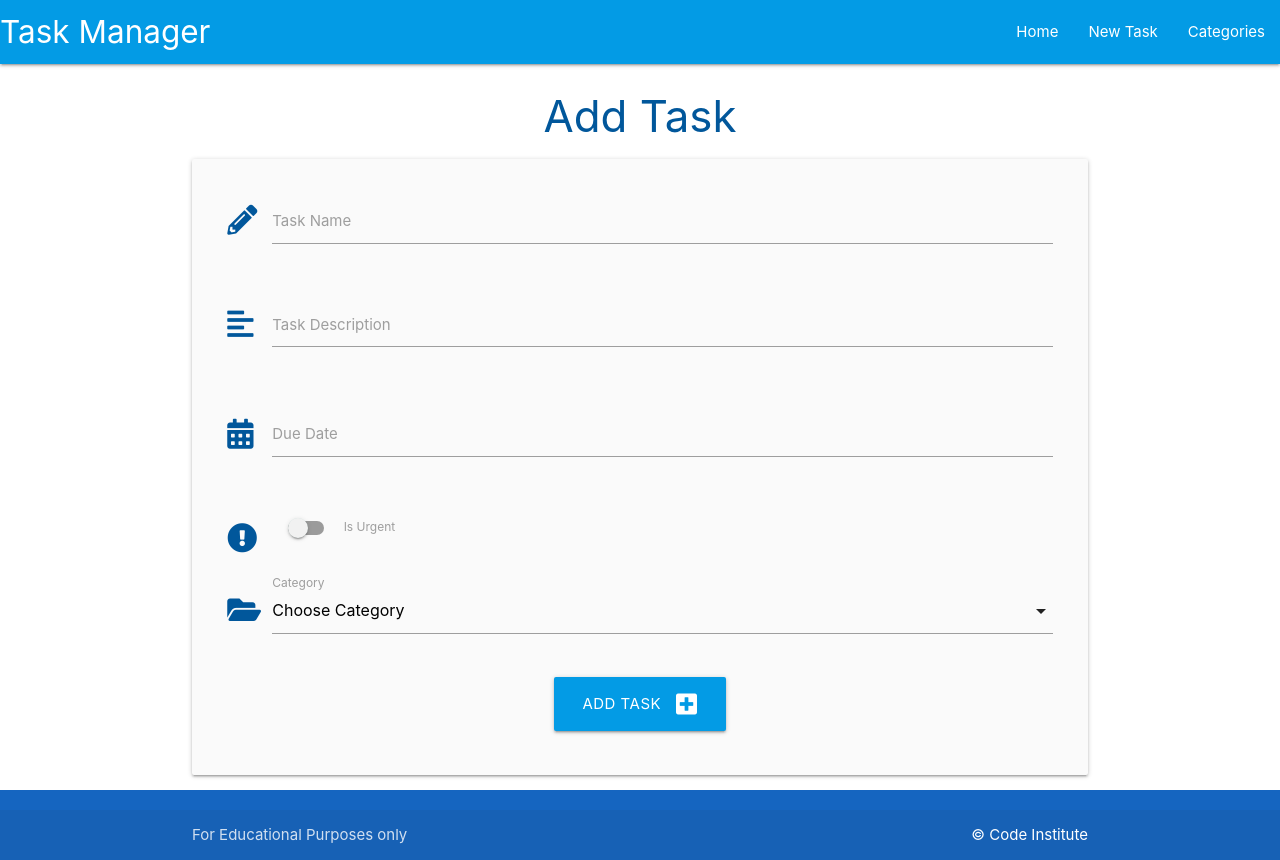
After one commit to nandabritto/task-manager-project, a Flask app: page /add_task in a window 1280 px wide. The commit adds this page. Run offline with Flask 2, Linux system fonts and the light colour scheme; data that the repository does not hold is empty.

```diff
--- a/taskmanager/routes.py
+++ b/taskmanager/routes.py
@@ -5,14 +5,17 @@ from taskmanager.models import Category, Task
 
 @app.route("/")
 def home():
-    return render_template("tasks.html")
+    tasks = list(Task.query.order_by(Task.id).all())
+    return render_template("tasks.html", tasks=tasks)
+
 
 @app.route("/categories")
 def categories():
     categories = list(Category.query.order_by(Category.category_name).all())
-    return render_template("categories.html", categories=categories) #1st category=html name and 2nd one is the variable on the line above
+    return render_template("categories.html", categories=categories)
 
-@app.route("/add_category", methods=["GET","POST"])
+
+@app.route("/add_category", methods=["GET", "POST"])
 def add_category():
     if request.method == "POST":
         category = Category(category_name=request.form.get("category_name"))
@@ -20,6 +23,7 @@ def add_category():
         db.session.commit()
         return redirect(url_for("categories"))
     return render_template("add_category.html")
+
 
 @app.route("/edit_category/<int:category_id>", methods=["GET", "POST"])
 def edit_category(category_id):
@@ -30,9 +34,27 @@ def edit_category(category_id):
         return redirect(url_for("categories"))
     return render_template("edit_category.html", category=category)
 
+
 @app.route("/delete_category/<int:category_id>")
 def delete_category(category_id):
     category = Category.query.get_or_404(category_id)
     db.session.delete(category)
     db.session.commit()
     return redirect(url_for("categories"))
+
+
+@app.route("/add_task", methods=["GET", "POST"])
+def add_task():
+    categories = list(Category.query.order_by(Category.category_name).all())
+    if request.method == "POST":
+        task = Task(
+            task_name=request.form.get("task_name"),
+            task_description=request.form.get("task_description"),
+            is_urgent=bool(True if request.form.get("is_urgent") else False),
+            due_date=request.form.get("due_date"),
+            category_id=request.form.get("category_id")
+        )
+        db.session.add(task)
+        db.session.commit()
+        return redirect(url_for("home"))
+    return render_template("add_task.html", categories=categories)
--- a/taskmanager/static/js/script.js
+++ b/taskmanager/static/js/script.js
@@ -1,5 +1,24 @@
-  document.addEventListener('DOMContentLoaded', function() {
-      // sidenav initialization
-    let sidenav = document.querySelectorAll('.sidenav');
-    M.Sidenav.init(sidenav);
+document.addEventListener("DOMContentLoaded", function () {
+  // sidenav initialization
+  let sidenav = document.querySelectorAll(".sidenav");
+  M.Sidenav.init(sidenav);
+
+  // datepicker initialization
+  let datepicker = document.querySelectorAll(".datepicker");
+  M.Datepicker.init(datepicker, {
+    format: "dd mmmm, yyyy",
+    i18n: {
+      done: "Select"
+    }
   });
+
+  // select initialization
+  let selects = document.querySelectorAll("select");
+  M.FormSelect.init(selects);
+
+  // Collapse initialization
+  let collapsibles = document.querySelectorAll('.collapsible');
+  M.Collapsible.init(collapsibles);
+
+
+});
--- /dev/null
+++ b/taskmanager/templates/add_task.html
@@ -0,0 +1,70 @@
+{% extends "base.html" %}
+{% block content %}
+
+<h3 class="light-blue-text text-darken-4 center-align">Add Task</h3>
+
+<div class="row card-panel grey lighten-5">
+    <form class="col s12" method="POST" action="{{ url_for('add_task') }}">
+        <!-- task name -->
+        <div class="row">
+            <div class="input-field col s12">
+                <i class="fas fa-pencil-alt prefix light-blue-text text-darken-4"></i>
+                <input id="task_name" name="task_name" minlength="5" maxlength="50" type="text" class="validate" required>
+                <label for="task_name">Task Name</label>
+            </div>
+        </div>
+        <!-- task description -->
+        <div class="row">
+            <div class="input-field col s12">
+                <i class="fas fa-align-left prefix light-blue-text text-darken-4"></i>
+                <textarea id="task_description" name="task_description" minlength="5" maxlength="200"
+                    type="text" class="materialize-textarea validate" required></textarea>
+                <label for="task_description">Task Description</label>
+            </div>
+        </div>
+        <!-- due date -->
+        <div class="row">
+            <div class="input-field col s12">
+                <i class="fas fa-calendar-alt prefix light-blue-text text-darken-4"></i>
+                <input id="due_date" name="due_date" type="text" class="datepicker validate" required>
+                <label for="due_date">Due Date</label>
+            </div>
+        </div>
+        <!-- is urgent -->
+        <div class="row">
+            <div class="input-field col s12">
+                <div class="switch">
+                    <i class="fas fa-exclamation-circle prefix light-blue-text text-darken-4"></i>
+                    <label for="is_urgent">
+                        <input id="is_urgent" name="is_urgent" type="checkbox">
+                        <span class="lever"></span>
+                        Is Urgent
+                    </label>
+                </div>
+            </div>
+        </div>
+        <!-- category id -->
+        <div class="row">
+            <div class="input-field col s12">
+                <i class="fas fa-folder-open prefix light-blue-text text-darken-4"></i>
+                <select id="category_id" name="category_id" class="validate" required>
+                    <option value="" disabled selected>Choose Category</option>
+                    {% for category in categories %}
+                        <option value="{{ category.id }}">{{ category.category_name }}</option>
+                    {% endfor %}
+                </select>
+                <label for="category_id">Category</label>
+            </div>
+        </div>
+        <!-- submit button -->
+        <div class="row">
+            <div class="col s12 center-align">
+                <button type="submit" class="btn-large light-blue darken-1">
+                    Add Task <i class="fas fa-plus-square right"></i>
+                </button>
+            </div>
+        </div>
+    </form>
+</div>
+
+{% endblock %}
--- a/taskmanager/templates/base.html
+++ b/taskmanager/templates/base.html
@@ -26,7 +26,7 @@
                 <a href="#" data-target="mobile-demo" class="sidenav-trigger"><i class="fas fas-bars"></i></a>
                 <ul class="right hide-on-med-and-down">
                     <li><a href="{{ url_for('home')}}">Home</a></li>
-                    <li><a href="">New Task</a></li>
+                    <li><a href="{{ url_for('add_task')}}">New Task</a></li>
                     <li><a href="{{ url_for('categories')}}">Categories</a></li>
                 </ul>
         </nav>
@@ -34,7 +34,7 @@
         <!-------------- Mobile navbar-->
         <ul class="sidenav" id="mobile-demo">
             <li><a href="{{ url_for('home') }}">Home</a></li>
-            <li><a href="">New Task</a></li>
+            <li><a href="{{ url_for('add_task')}}">New Task</a></li>
             <li><a href="{{ url_for('categories')}}">Categories</a></li>
 
         </ul>
@@ -56,7 +56,7 @@
     <!-- Materialize JavaScript -->
     <script src="https://cdnjs.cloudflare.com/ajax/libs/materialize/1.0.0/js/materialize.min.js"></script>
     <!-- My JavaScript -->
-    <link src="{{ url_for('static', filename='js/script.js') }}">
+    <script src="{{ url_for('static', filename='js/script.js') }}"></script>
 </body>
 
 </html>
```
Also changed, not shown: taskmanager/templates/tasks.html (+26 -0 lines), taskmanager/models.py (line endings or trailing spaces).
